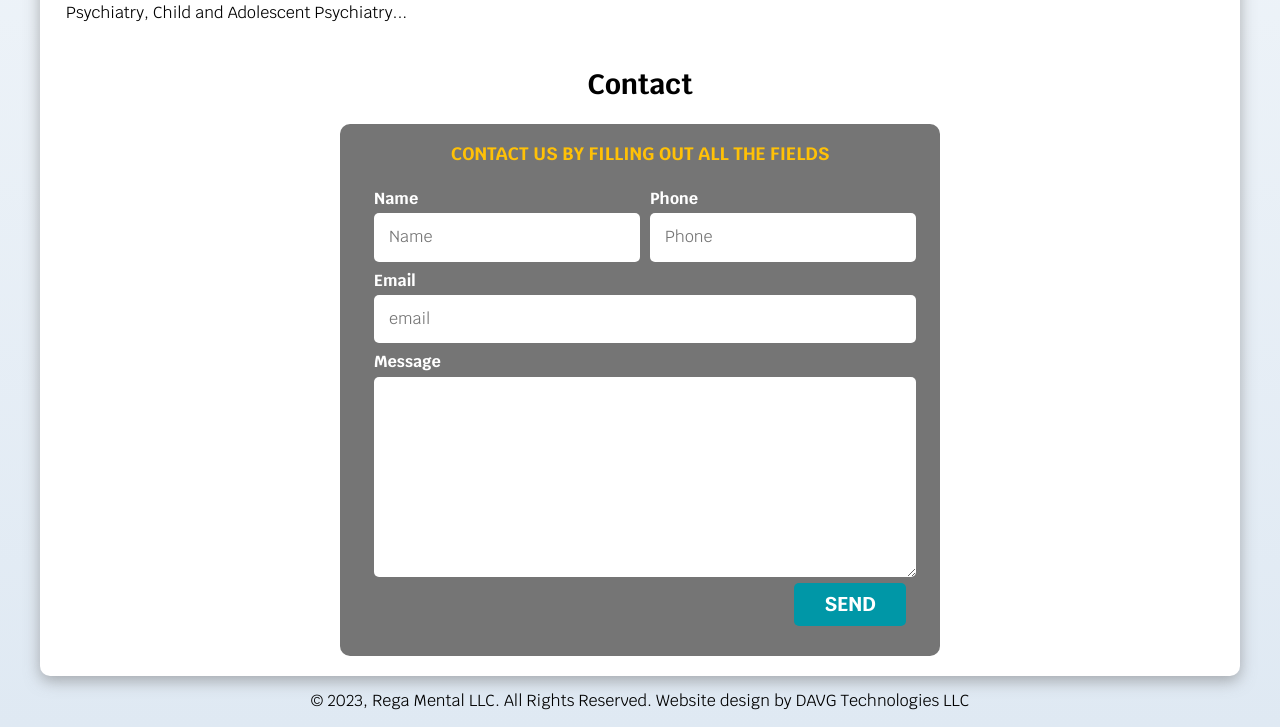
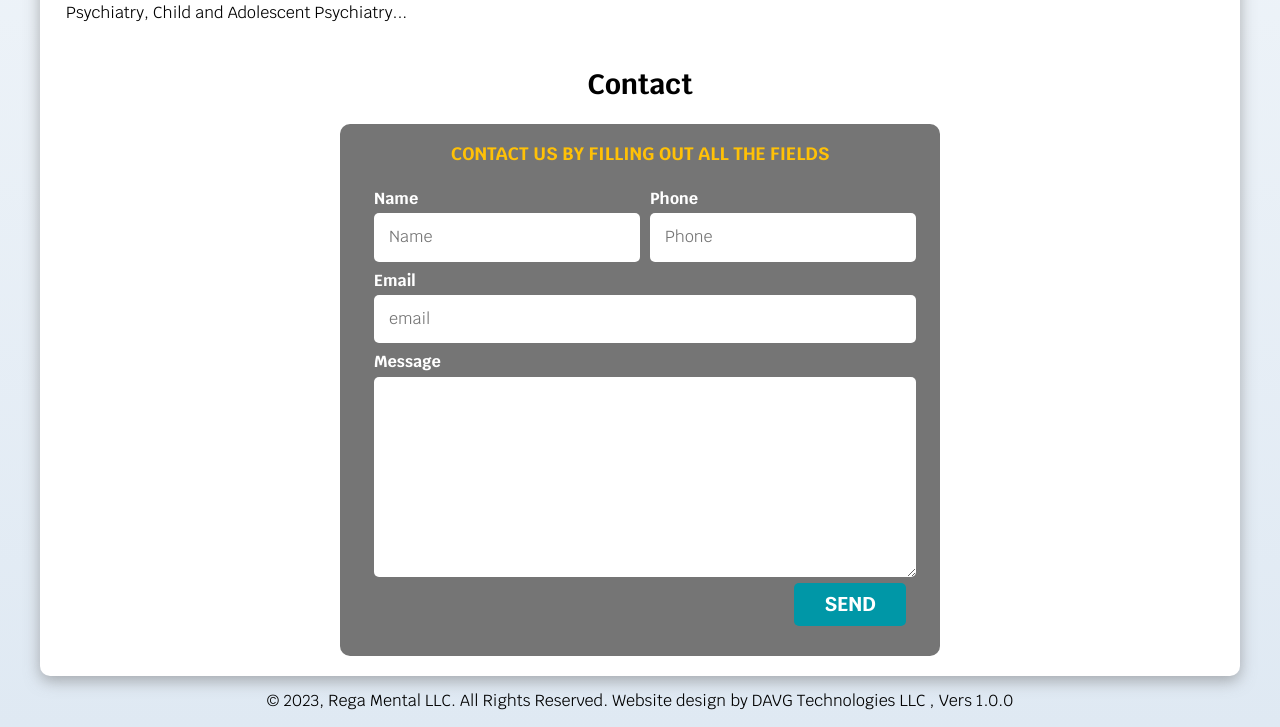
Before and after one commit to pkmaventura/pkmaventura.github.io, a plain HTML site: page index.html in a window 1280 px wide. Shown: the part 1020-1747 px from the top of the page. Drawn offline with Linux system fonts and the light colour scheme.

Commit message:
Update index.html

```diff
--- a/index.html
+++ b/index.html
@@ -163,7 +163,7 @@
     </main>
 
 <footer class="footer">
-    <p> © 2023, Rega Mental LLC. All Rights Reserved. Website design by DAVG Technologies LLC</p>
+    <p> © 2023, Rega Mental LLC. All Rights Reserved. Website design by DAVG Technologies LLC , Vers 1.0.0</p>
 </footer>
 
 
```
